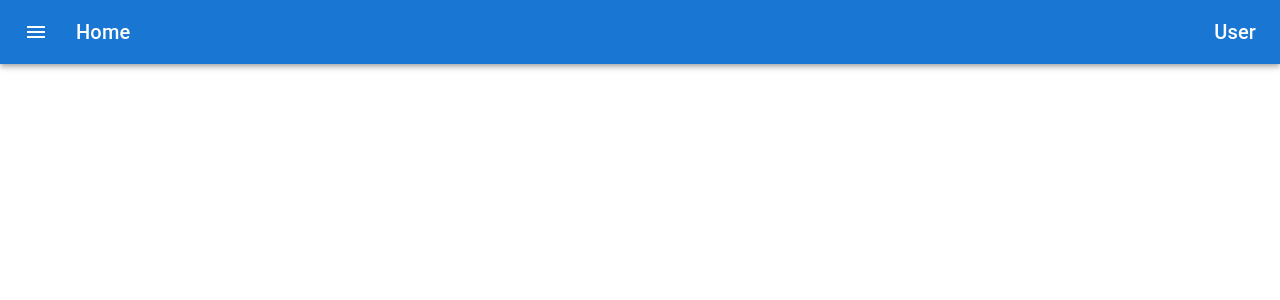
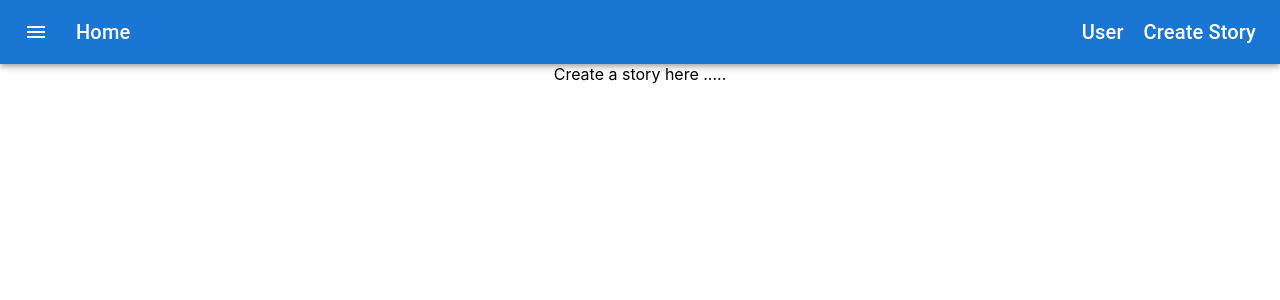
Before and after one commit to yavuzsa/storyapp-ui, a React (Create React App) app: page /createstory in a window 1280 px wide. Before the commit this address had no page. Shown: the top 300 px of the page. Built offline with nearby package versions, Linux system fonts and the light colour scheme.

Commit message:
Add a story creation screen separately

```diff
--- a/src/App.js
+++ b/src/App.js
@@ -3,6 +3,7 @@ import { BrowserRouter, Route, Routes } from "react-router-dom";
 import Navbar from "./components/Navbar/Navbar";
 import Home from "./components/Home/Home";
 import User from "./components/User/User";
+import CreateStory from "./components/Story/CreateStory";
 
 function App() {
     return (
@@ -12,6 +13,7 @@ function App() {
                 <Routes>
                     <Route path="/" element={<Home />}></Route>
                     <Route path="/users/:userId" element={<User />}></Route>
+                    <Route path="/createstory" element={<CreateStory />}></Route>
                 </Routes>
             </BrowserRouter>
         </div>
--- a/src/components/Navbar/Navbar.js
+++ b/src/components/Navbar/Navbar.js
@@ -11,8 +11,8 @@ function Navbar() {
     let userId = 1;
     return (
         <div>
-            <Box sx={{ flexGrow: 1}}>
-                <AppBar position="static" >
+            <Box sx={{ flexGrow: 1 }}>
+                <AppBar position="static">
                     <Toolbar>
                         <IconButton
                             size="large"
@@ -28,7 +28,7 @@ function Navbar() {
                             component="div"
                             sx={{
                                 flexGrow: 1,
-                                textAlign: "left"
+                                textAlign: "left",
                             }}
                         >
                             <Link
@@ -42,19 +42,29 @@ function Navbar() {
                                 Home
                             </Link>
                         </Typography>
-                        <Typography
-                            variant="h6"
-                            component="div"
+                        <Typography variant="h6" component="div">
+                            <Link
+                                style={{
+                                    textDecoration: "none",
+                                    boxShadow: "none",
+                                    color: "white",
+                                    margin: "20px",
+                                }}
+                                to={{ pathname: "/users/" + userId }}
                             >
+                                User
+                            </Link>
+                        </Typography>
+                        <Typography variant="h6" component="div">
                             <Link
                                 style={{
                                     textDecoration: "none",
                                     boxShadow: "none",
                                     color: "white",
                                 }}
-                            to={{ pathname: "/users/" + userId }}
+                                to="/createstory"
                             >
-                            User
+                                Create Story
                             </Link>
                         </Typography>
                     </Toolbar>
--- /dev/null
+++ b/src/components/Story/CreateStory.js
@@ -0,0 +1,14 @@
+import React from "react";
+import {useParams} from "react-router-dom";
+
+function CreateStory() {
+
+
+    return(
+        <div>
+            Create a story here .....
+        </div>
+    )
+}
+
+export default CreateStory;
```
Lines whose indentation alone changed are shown as unchanged.
